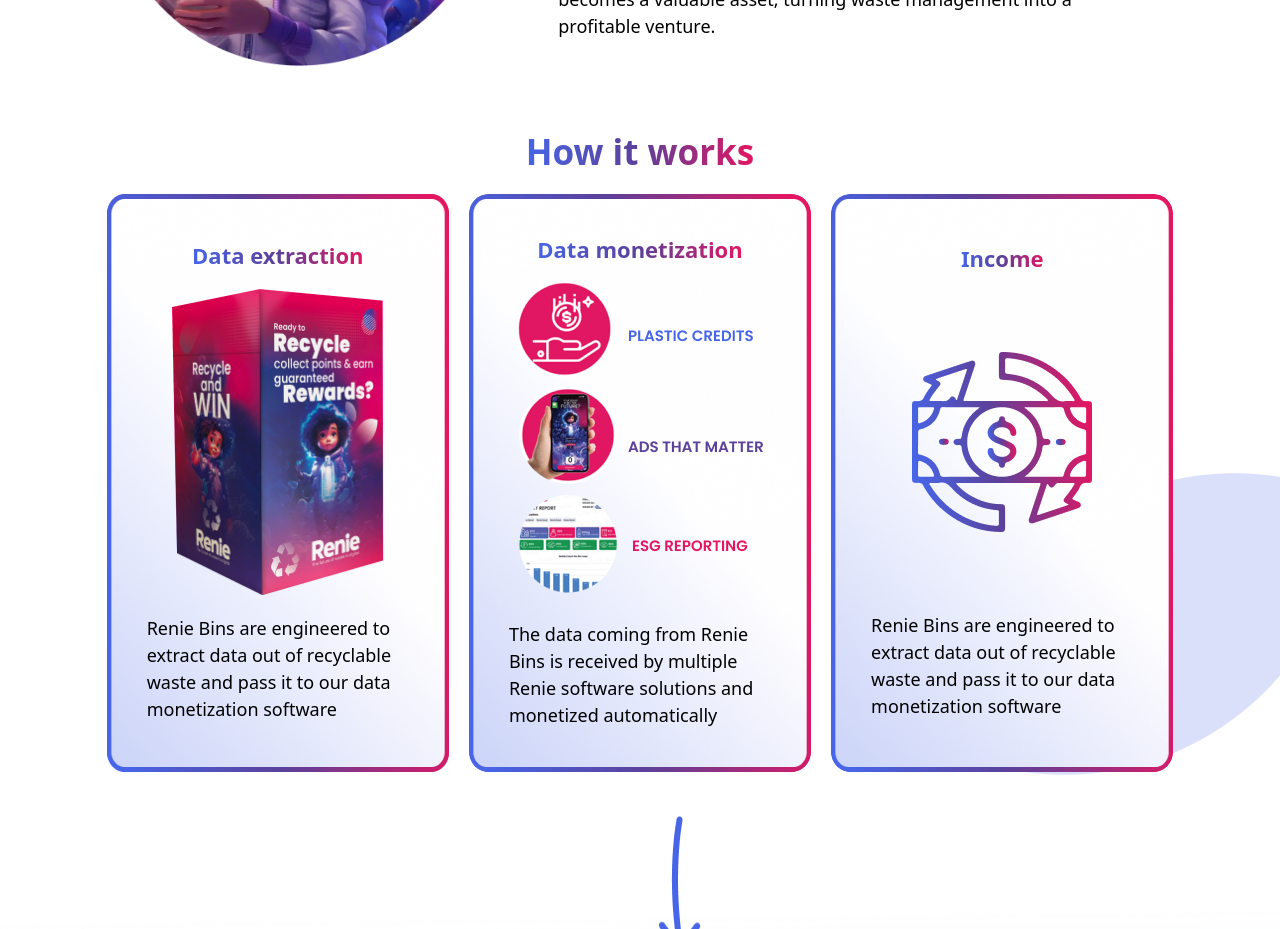
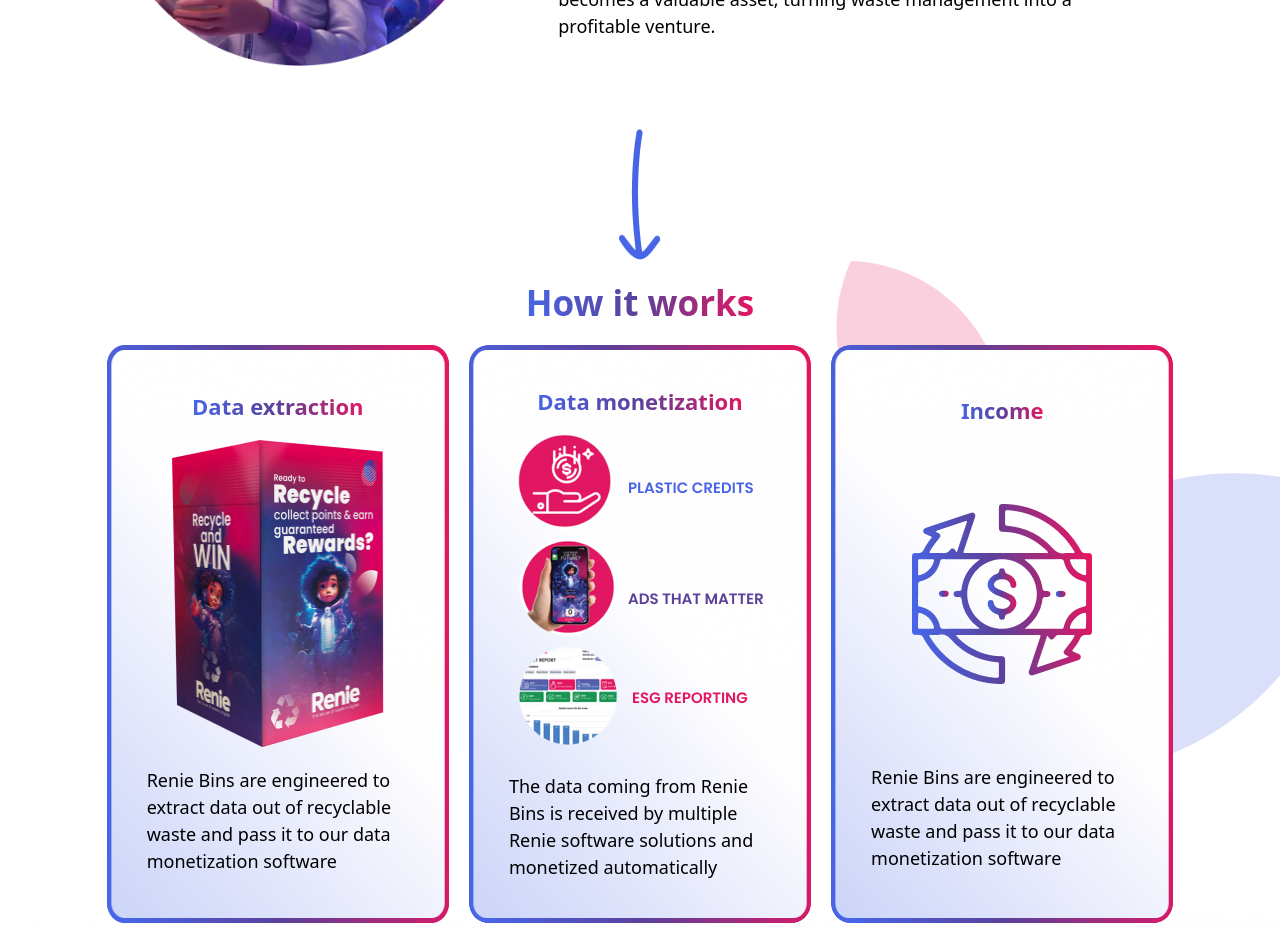
Before and after one commit to Shadab012/renie, a React (Vite) app: page / in a window 1280 px wide. Shown: the part 1540-2469 px from the top of the page. Built offline with nearby package versions, Linux system fonts and the light colour scheme.

Commit message:
design issue fixed

```diff
--- a/src/pages/Home/components/ServiceCards.jsx
+++ b/src/pages/Home/components/ServiceCards.jsx
@@ -19,7 +19,10 @@
 
   return (
     <div className=''>
-      <div className='serviceTitle flex justify-center'>
+      <div className='arrowSection flex justify-center  hidden md:flex'>
+        <img className='arrowImg' src={Arrow} alt='' />
+      </div>
+      <div className='serviceTitle flex justify-center my-5'>
         {' '}
         <span className='serviceTitleText font-semibold gradient-text'>
           How it works{' '}
```
